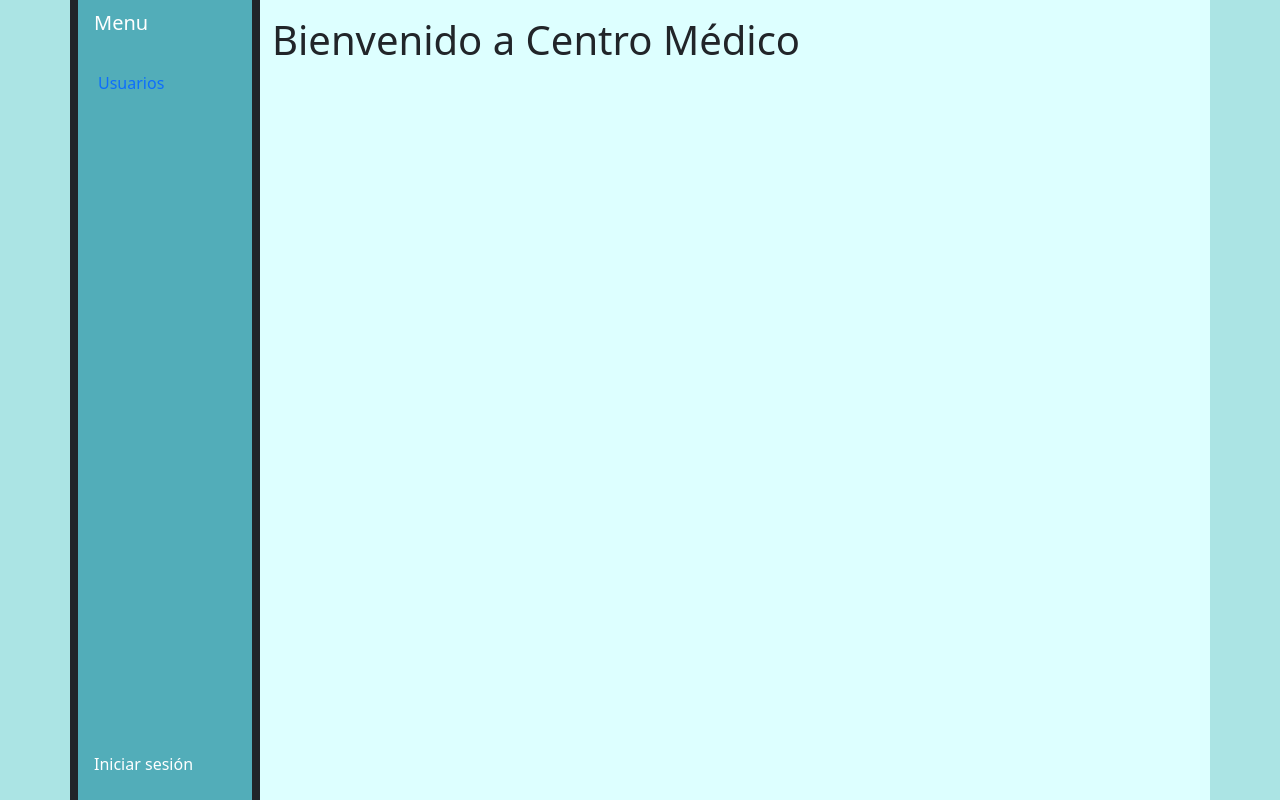
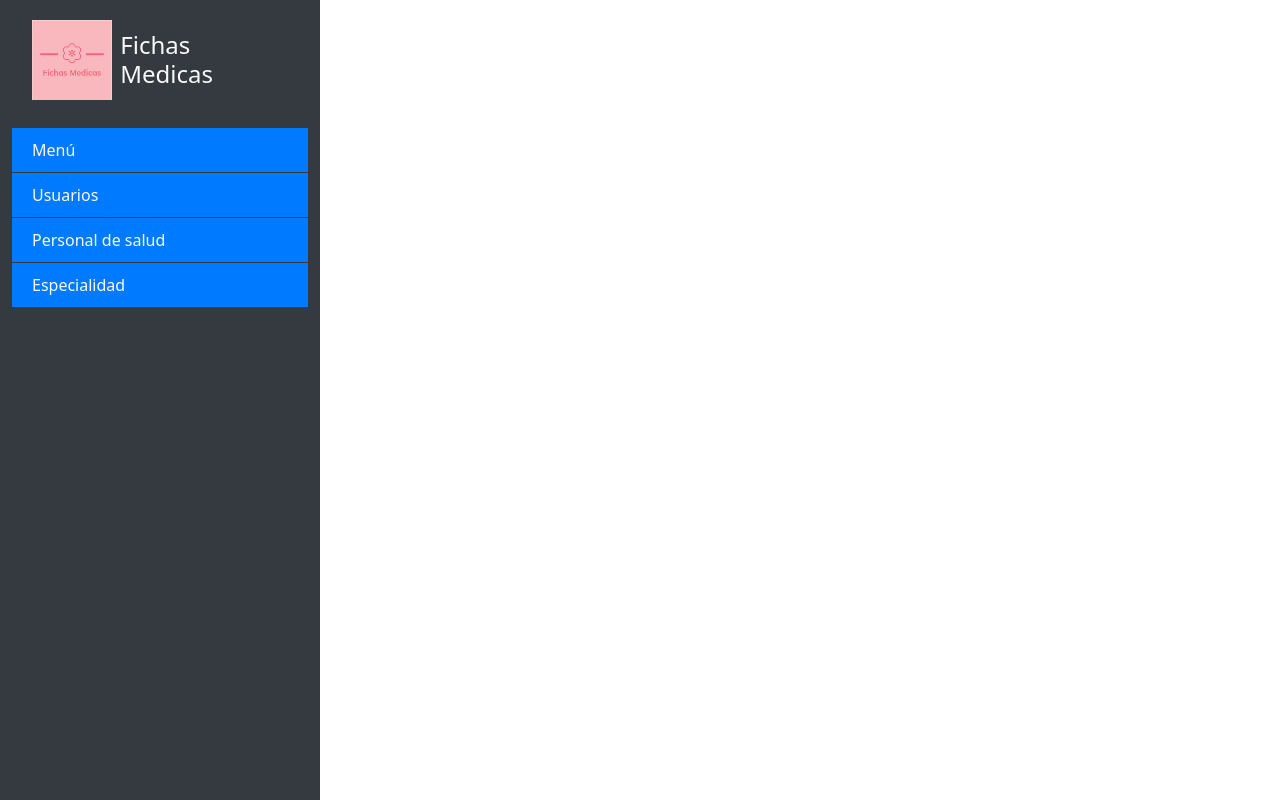
Before and after one commit to valenoe/Taller_web, a Django app: page / in a window 1280 px wide. Run offline with Django 4.2, Linux system fonts and the light colour scheme; some libraries are stand-ins or nearby versions.

Commit message:
modulo especialidad y personal a medias

```diff
--- a/fichas/fichas/urls.py
+++ b/fichas/fichas/urls.py
@@ -20,10 +20,22 @@ from fichasapp import views
 urlpatterns = [
     path('admin/', admin.site.urls),
     path('', include('fichasapp.urls')),
+    path('accounts/', include("django.contrib.auth.urls")),
     path('usuario/', views.usuarios, name='usuario'),
     path('crear_usuario', views.crearUsuario, name='crear_usuario'),
     path('modificar_usuario/<str:pk>/', views.modificarUsuario, name='modificar_usuario'),
     path('eliminar_usuario/<str:pk>/', views.eliminarUsuario, name='eliminar_usuario'),
-    path('accounts/', include("django.contrib.auth.urls")),
+    path('mostrar_usuario/<str:pk>/', views.mostrar_usuario, name='mostrar_usuario'),
+
+    path('personalsalud/', views.personalSalud, name='personalsalud'),
+    path('crear_personal/', views.crearPersonal, name='crear_personal'),
+    path('eliminar_personal/<str:pk>/', views.eliminarPersonal, name='eliminar_personal'),
+
+    path('menu/', views.home, name='menu'),
+    path('especialidad/', views.especialidad, name='especialidad'),
+    path('crear_especialidad/', views.crear_especialidad, name='crear_especialidad'),
+    path('modificar_especialidad/<str:pk>/', views.modificarEspecialidad, name='modificar_especialidad'),
+    path('eliminar_especialidad/<str:pk>/', views.eliminarEspecialidad, name='eliminar_especialidad'),
+
 
 ]
--- a/fichas/fichasapp/urls.py
+++ b/fichas/fichasapp/urls.py
@@ -4,12 +4,23 @@ from django.contrib import admin
 
 app_name = 'fichasapp'
 
-urlpatterns  = [
+urlpatterns= [
     path('admin/', admin.site.urls),
+    path('accounts/', include("django.contrib.auth.urls")),
     path('', views.home, name='index'),
     path('usuario/', views.usuarios, name='usuario'),
     path('crear_usuario/', views.crearUsuario, name='crear_usuario'),
     path('modificar_usuario/<str:pk>', views.modificarUsuario, name='modificar_usuario'),
     path('eliminar_usuario/<str:pk>', views.eliminarUsuario, name='eliminar_usuario'),
-    path('accounts/', include("django.contrib.auth.urls")),
+    path('mostrar_usuario/<str:pk>', views.mostrar_usuario, name='mostrar_usuario'),
+    path('personalsalud/', views.personalSalud, name='personalsalud'),
+    path('crear_personal/', views.crearPersonal, name='crear_personal'),
+    path('menu/', views.home, name='menu'),
+    path('modificar_psalud/<str:pk>', views.modificarPersonal, name='modificar_personal'),
+    path('eliminar_personal/<str:pk>', views.eliminarPersonal, name='eliminar_personal'),
+    path('especialidad/', views.especialidad, name='especialidad'),
+    path('crear_especialidad/', views.crear_especialidad, name='crear_especialidad'),
+    path('modificar_especialidad/<str:pk>/', views.modificarEspecialidad, name='modificar_especialidad'),
+    path('eliminar_especialidad/<str:pk>/', views.eliminarEspecialidad, name='eliminar_especialidad'),
+
 ]
--- a/fichas/fichasapp/views.py
+++ b/fichas/fichasapp/views.py
@@ -1,6 +1,6 @@
 from django.shortcuts import render, redirect
 from .models import *
-from .forms import UsuarioForm
+from fichasapp.forms import UsuarioForm, PersonalSaludForm, EspecialidadForm
 
 
 def home(request):
@@ -32,6 +32,7 @@ def modificarUsuario(request, pk):
     context = {'form': form}
     return render(request, 'fichas/user_form.html', context)
 
+
 def eliminarUsuario(request, pk):
     usuario = Usuario.objects.get(id=pk)
     if request.method == "POST":
@@ -39,3 +40,85 @@ def eliminarUsuario(request, pk):
         return redirect('/usuario')
     context = {'usuario': usuario}
     return render(request, 'fichas/eliminar.html', context)
+def mostrar_usuario(request, pk):
+    usuario = Usuario.objects.get(id=pk)
+    context = {'usuario': usuario}
+    return render(request, 'fichas/mostrar_usuario.html', context)
+
+
+def personalSalud(request):
+    personalsalud = PersonalSalud.objects.all()
+    return render(request, 'fichas/psalud.html', {'personalsalud': personalsalud})
+
+def crearPersonal(request):
+    form = PersonalSaludForm()
+    if request.method == 'POST':
+        form = PersonalSaludForm(request.POST)
+        if form.is_valid():
+            form.save()
+            return redirect('/personalsalud')
+
+    context = {'form': form}
+    return render(request, 'fichas/personal_form.html', context)
+
+def modificarPersonal(request, pk):
+    personal = PersonalSaludForm.objects.get(id=pk)
+    form = UsuarioForm(instance=personal)
+    if request.method == 'POST':
+        form = PersonalSaludForm(request.POST, instance=personal)
+        if form.is_valid():
+            form.save()
+            return redirect('/personalsalud')
+    context = {'form': form}
+    return render(request, 'fichas/personal_form.html', context)
+
+
+def eliminarPersonal(request, pk):
+    personal = PersonalSaludForm.objects.get(id=pk)
+    if request.method == "POST":
+        personal.delete()
+        return redirect('/personalsalud')
+    context = {'personal': personal}
+    return render(request, 'fichas/eliminar_personal.html', context)
+def mostrar_personal(request, pk):
+    usuario = Usuario.objects.get(id=pk)
+    context = {'usuario': usuario}
+    return render(request, 'fichas/mostrar_usuario.html', context)
+
+
+
+def especialidad(request):
+    especialidad = Especialidad.objects.all()
+    return render(request, 'fichas/especialidad.html', {'especialidad': especialidad})
+
+def crear_especialidad(request):
+    form = EspecialidadForm()
+    if request.method == 'POST':
+        form = EspecialidadForm(request.POST)
+        if form.is_valid():
+            form.save()
+            return redirect('/especialidad')
+
+    context = {'form': form}
+    return render(request, 'fichas/especialidad_form.html', context)
+
+
+def modificarEspecialidad(request, pk):
+    especialidad = Especialidad.objects.get(id=pk)
+    form = EspecialidadForm(instance=especialidad)
+    if request.method == 'POST':
+        form = EspecialidadForm(request.POST, instance=especialidad)
+        if form.is_valid():
+            form.save()
+            return redirect('/especialidad')
+    context = {'form': form}
+    return render(request, 'fichas/especialidad_form.html', context)
+
+
+def eliminarEspecialidad(request, pk):
+    especialidad = Especialidad.objects.get(id=pk)
+    if request.method == "POST":
+        especialidad.delete()
+        return redirect('/especialidad')
+    context = {'especialidad': especialidad}
+    return render(request, 'fichas/eliminar_especialidad.html', context)
--- a/fichas/static/css/main.css
+++ b/fichas/static/css/main.css
@@ -0,0 +1,41 @@
+body {
+  font-family: 'Segoe UI', Tahoma, Geneva, Verdana, sans-serif;
+}
+
+.sidebar {
+  background-color: #343a40;
+  color: #f8f9fa;
+  height: 100vh;
+}
+
+.sidebar h4 {
+  color: #f8f9fa;
+  padding: 20px;
+}
+
+.sidebar ul {
+  padding-left: 0;
+  list-style: none;
+}
+
+.sidebar ul li {
+  margin-bottom: 1px;
+}
+
+.sidebar ul li a {
+  display: block;
+  padding: 10px 20px;
+  color: #f8f9fa;
+  text-decoration: none;
+  transition: background-color 0.3s ease;
+}
+
+.sidebar ul li a:hover {
+  background-color: #007bff;
+  color: #f8f9fa;
+}
+
+.active a {
+  background-color: #007bff;
+  color: #f8f9fa;
+}
--- a/fichas/templates/base.html
+++ b/fichas/templates/base.html
@@ -1,21 +1,38 @@
 {% load static %}
 <!DOCTYPE html>
 <html>
-
 <head>
-  <title>{% block title %}{% endblock %}</title>
-  <link rel="sylesheet" type="text/css" href="{% static '/css/main.css' %}">
+  <title>{% block title %}Fichas Medicas{% endblock %}</title>
+  <link rel="stylesheet" href="{% static 'css/main.css' %}">
   {% load bootstrap5 %}
   {% bootstrap_css %}
 
 </head>
 
-<body style="background-color: #abe4e4">
+<body>
 
-    {% block content %}
-
-    {% endblock content %}
-
+   <div class="container-fluid">
+    <div class="row d-flex">
+      <!-- Sidebar -->
+      <div class="col-md-3 sidebar">
+        <h4 class="d-flex align-items-center">
+          <img src="{% static 'images/logo.png' %}" alt="404" class="me-2" style="max-height: 80px;">
+          Fichas Medicas
+        </h4>
+        <ul>
+          <li class="active"><a href="{% url 'menu' %}">Menú</a></li>
+          <li class="active"><a href="{% url 'usuario' %}">Usuarios</a></li>
+          <li class="active"><a href="{% url 'personalsalud' %}">Personal de salud</a></li>
+          <li class="active"><a href="{% url 'especialidad' %}">Especialidad</a></li>
+        </ul>
+      </div>
+      <!-- Main Content -->
+      <div class="col-md-9 p-2">
+        {% block content %}
+        {% endblock content %}
+      </div>
+    </div>
+  </div>
 
 {% bootstrap_javascript %}
 </body>
--- a/fichas/templates/fichas/index.html
+++ b/fichas/templates/fichas/index.html
@@ -1,48 +1,6 @@
 {% extends 'base.html' %}
-
+{% load static %}
 {% block content %}
 
-<div class="container container-fluid" style="background-color: #ddffff">
-    <div class="row flex-nowrap">
-        <div class="col-auto col-md-3 col-xl-2 px-sm-2 px-0 bg-dark">
-            <div class="d-flex flex-column align-items-center align-items-sm-start px-3 pt-2 text-white min-vh-100"
-                style="background-color: #52adb9">
-                <a href="/" class="d-flex align-items-center pb-3 mb-md-0 me-md-auto text-white text-decoration-none">
-                    <span class="fs-5 d-none d-sm-inline">Menu</span>
-                </a>
-                <ul class="nav nav-pills flex-column mb-sm-auto mb-0 align-items-center align-items-sm-start" id="menu">
-                    <li class="nav-item">
-                        <a href="{% url 'usuario' %}" class="nav-link align-middle px-0">
-                            <i class="fs-4 bi-house"></i> <span class="ms-1 d-none d-sm-inline">Usuarios</span>
-                        </a>
-                    </li>
-                </ul>
-                <hr>
-                <div class="dropdown pb-4">
-                    {% if user.is_authenticated %}
-                    <a href="#" class="d-flex align-items-center text-white text-decoration-none dropdown-toggle"
-                        id="dropdownUser1" data-bs-toggle="dropdown" aria-expanded="false">
-
-                        <span class="d-none d-sm-inline mx-1">{{user.get_full_name}}</span>
-                    </a>
-                    <ul class="dropdown-menu dropdown-menu-dark text-small shadow">
-                        <li><a class="dropdown-item" href="{% url 'logout' %}">Cerrar sesión</a></li>
-                    </ul>
-                    {% else %}
-                    <a href="{% url 'login' %}" class="d-flex align-items-center text-white text-decoration-none"
-                        id="dropdownUser2">Iniciar sesión</a>
-                    {%endif%}
-                </div>
-            </div>
-        </div>
-        <div class="col py-3">
-            <h1>Bienvenido a Centro Médico</h1>
-
-        </div>
-
-    </div>
-</div>
-
-<nav id="sidebar" class=""></nav>
 
 {% endblock %}
```
Also changed, not shown: fichas/fichasapp/forms.py (+40 -3 lines), fichas/templates/fichas/eliminar.html (+13 -13 lines), fichas/templates/fichas/eliminar_especialidad.html (added, +22 -0 lines), fichas/templates/fichas/eliminar_personal.html (added, +22 -0 lines), fichas/templates/fichas/especialidad.html (added, +47 -0 lines), fichas/templates/fichas/especialidad_form.html (added, +23 -0 lines), fichas/templates/fichas/personal_form.html (added, +23 -0 lines), fichas/templates/fichas/psalud.html (added, +46 -0 lines), fichas/templates/fichas/user_form.html (+17 -5 lines), fichas/db.sqlite3.
